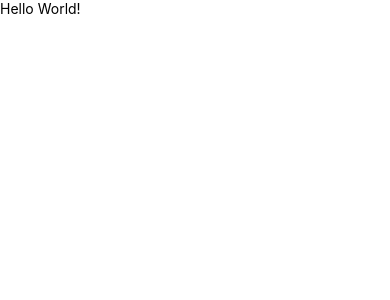
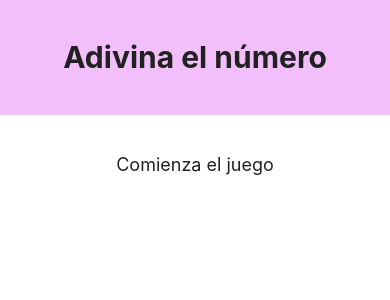
Before and after one commit to sotopro/clase02codehouse, a React Native app: screen / in a window 390 px wide. Shown: the top 300 px of the page. Built offline with nearby package versions, Linux system fonts and the light colour scheme.

Commit message:
[feature] - create title & header component

```diff
--- a/App.js
+++ b/App.js
@@ -14,6 +14,8 @@ import {
   SafeAreaView,
 } from 'react-native';
 
+import Header from './src/components/molecules/header/index';
+import Title from './src/components/atoms/title/index';
 
 
 const App = () => {
@@ -21,8 +23,9 @@ const App = () => {
   return (
     <SafeAreaView style={styles.container}>
       <View style={styles.container}>
-        <Text>Hello World!</Text>
-        </View>
+        <Header />
+        <Title />
+      </View>
     </SafeAreaView>
   );
 };
--- /dev/null
+++ b/src/components/atoms/title/index.js
@@ -0,0 +1,13 @@
+import React from 'react';
+import  {View, Text } from 'react-native';
+import { styles } from './styles';
+
+const Title = () => {
+    return (
+        <View style={styles.container}>
+            <Text style={styles.text}>Comienza el juego</Text>
+        </View>
+    )
+}
+
+export default Title;
--- /dev/null
+++ b/src/components/atoms/title/styles.js
@@ -0,0 +1,13 @@
+import { StyleSheet } from "react-native";
+
+export const styles = StyleSheet.create({
+  container: {
+    justifyContent: "center",
+    alignItems: 'center',
+    flexGrow: 0.10,
+  },
+  text: {
+      fontSize: 18,
+      color: '#212121',
+  }
+  });
--- /dev/null
+++ b/src/components/molecules/header/index.js
@@ -0,0 +1,13 @@
+import React from 'react';
+import { View, Text } from 'react-native';
+import { styles } from './styles';
+
+const Header = () => {
+    return (
+        <View style={styles.container}>
+            <Text style={styles.text}>Adivina el número</Text>
+        </View>
+    )
+}
+
+export default Header;
--- /dev/null
+++ b/src/components/molecules/header/styles.js
@@ -0,0 +1,15 @@
+import { StyleSheet } from "react-native";
+
+export const styles = StyleSheet.create({
+  container: {
+    justifyContent: "center",
+    alignItems: 'center',
+    backgroundColor: '#F2BEFC',
+    flexGrow: 0.10,
+  },
+  text: {
+      fontSize: 30,
+      color: '#212121',
+      fontWeight: 'bold',
+  }
+  });
```
